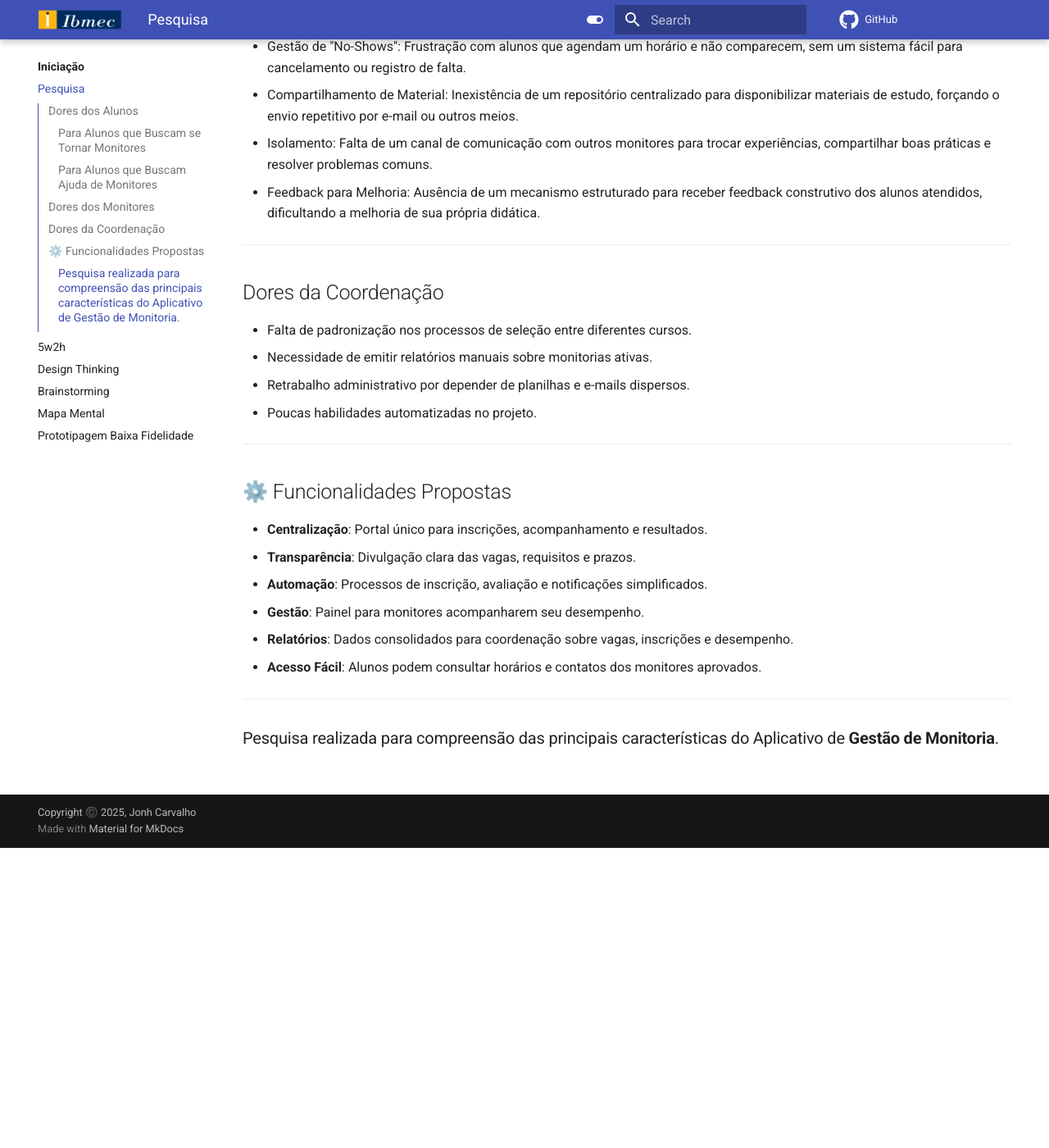
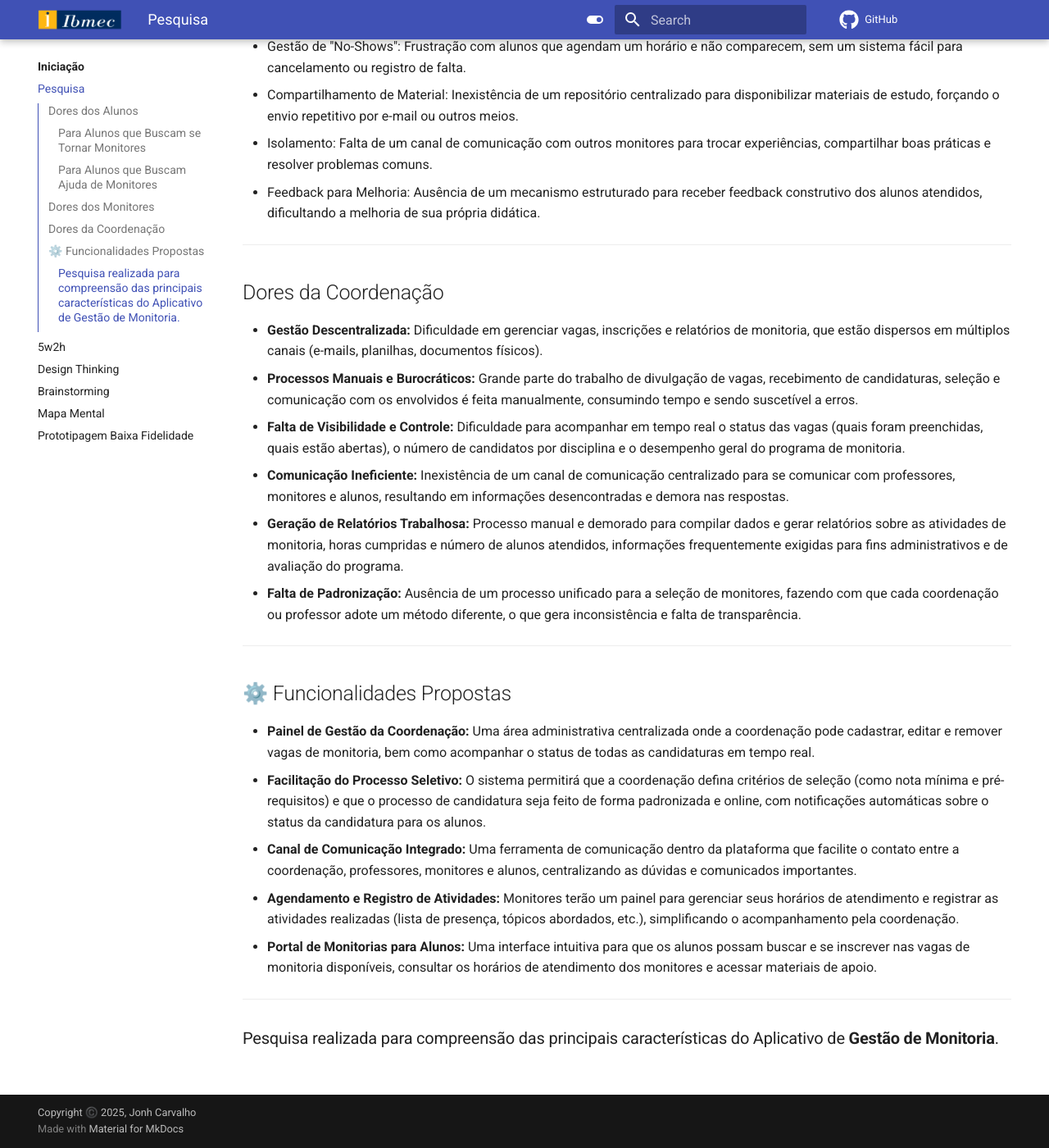
Before and after one commit to Projetos-de-Extensao/PBE_25.2_8001_II, an MkDocs documentation site: the page built from docs/Iniciacao/pesquisa.md, in a window 1280 px wide and 1400 px high, scrolled down 1639 px. Shown: the whole window at 82% size. Built offline with MkDocs 1.6.1 and Material for MkDocs 9.7.7, drawn with Linux system fonts in a browser that asks for light colours; comment, search, counter and statistics services are not loaded; before the commit the page ends 2673 px from its top, so only the background shows below that.

Commit message:
update pesquisa.md
INcluido as dores da coordanação e funcionalidades propostas

```diff
--- a/docs/Iniciacao/pesquisa.md
+++ b/docs/Iniciacao/pesquisa.md
@@ -42,27 +42,25 @@ Plataforma web para gestão de monitorias acadêmicas, oferecendo mais organiza
 - Isolamento: Falta de um canal de comunicação com outros monitores para trocar experiências, compartilhar boas práticas e resolver problemas comuns.
 - Feedback para Melhoria: Ausência de um mecanismo estruturado para receber feedback construtivo dos alunos atendidos, dificultando a melhoria de sua própria didática.
 
-
 -------
 
 ## Dores da Coordenação
-- Falta de padronização nos processos de seleção entre diferentes cursos.
-- Necessidade de emitir relatórios manuais sobre monitorias ativas.
-- Retrabalho administrativo por depender de planilhas e e-mails dispersos.
-- Poucas habilidades automatizadas no projeto.
+- **Gestão Descentralizada:** Dificuldade em gerenciar vagas, inscrições e relatórios de monitoria, que estão dispersos em múltiplos canais (e-mails, planilhas, documentos físicos).
+- **Processos Manuais e Burocráticos:** Grande parte do trabalho de divulgação de vagas, recebimento de candidaturas, seleção e comunicação com os envolvidos é feita manualmente, consumindo tempo e sendo suscetível a erros.
+- **Falta de Visibilidade e Controle:** Dificuldade para acompanhar em tempo real o status das vagas (quais foram preenchidas, quais estão abertas), o número de candidatos por disciplina e o desempenho geral do programa de monitoria.
+- **Comunicação Ineficiente:** Inexistência de um canal de comunicação centralizado para se comunicar com professores, monitores e alunos, resultando em informações desencontradas e demora nas respostas.
+- **Geração de Relatórios Trabalhosa:** Processo manual e demorado para compilar dados e gerar relatórios sobre as atividades de monitoria, horas cumpridas e número de alunos atendidos, informações frequentemente exigidas para fins administrativos e de avaliação do programa.
+- **Falta de Padronização:** Ausência de um processo unificado para a seleção de monitores, fazendo com que cada coordenação ou professor adote um método diferente, o que gera inconsistência e falta de transparência.
 
 -------
 
 ## ⚙️ Funcionalidades Propostas
-- **Centralização**: Portal único para inscrições, acompanhamento e resultados.
-- **Transparência**: Divulgação clara das vagas, requisitos e prazos.
-- **Automação**: Processos de inscrição, avaliação e notificações simplificados.
-- **Gestão**: Painel para monitores acompanharem seu desempenho.
-- **Relatórios**: Dados consolidados para coordenação sobre vagas, inscrições e desempenho.
-- **Acesso Fácil**: Alunos podem consultar horários e contatos dos monitores aprovados.
+- **Painel de Gestão da Coordenação:** Uma área administrativa centralizada onde a coordenação pode cadastrar, editar e remover vagas de monitoria, bem como acompanhar o status de todas as candidaturas em tempo real.
+- **Facilitação do Processo Seletivo:** O sistema permitirá que a coordenação defina critérios de seleção (como nota mínima e pré-requisitos) e que o processo de candidatura seja feito de forma padronizada e online, com notificações automáticas sobre o status da candidatura para os alunos.
+- **Canal de Comunicação Integrado:** Uma ferramenta de comunicação dentro da plataforma que facilite o contato entre a coordenação, professores, monitores e alunos, centralizando as dúvidas e comunicados importantes.
+- **Agendamento e Registro de Atividades:** Monitores terão um painel para gerenciar seus horários de atendimento e registrar as atividades realizadas (lista de presença, tópicos abordados, etc.), simplificando o acompanhamento pela coordenação.
+- **Portal de Monitorias para Alunos:** Uma interface intuitiva para que os alunos possam buscar e se inscrever nas vagas de monitoria disponíveis, consultar os horários de atendimento dos monitores e acessar materiais de apoio.
 
 --------
 
-
-
 ### Pesquisa realizada para compreensão das principais características do Aplicativo de **Gestão de Monitoria**.
```
